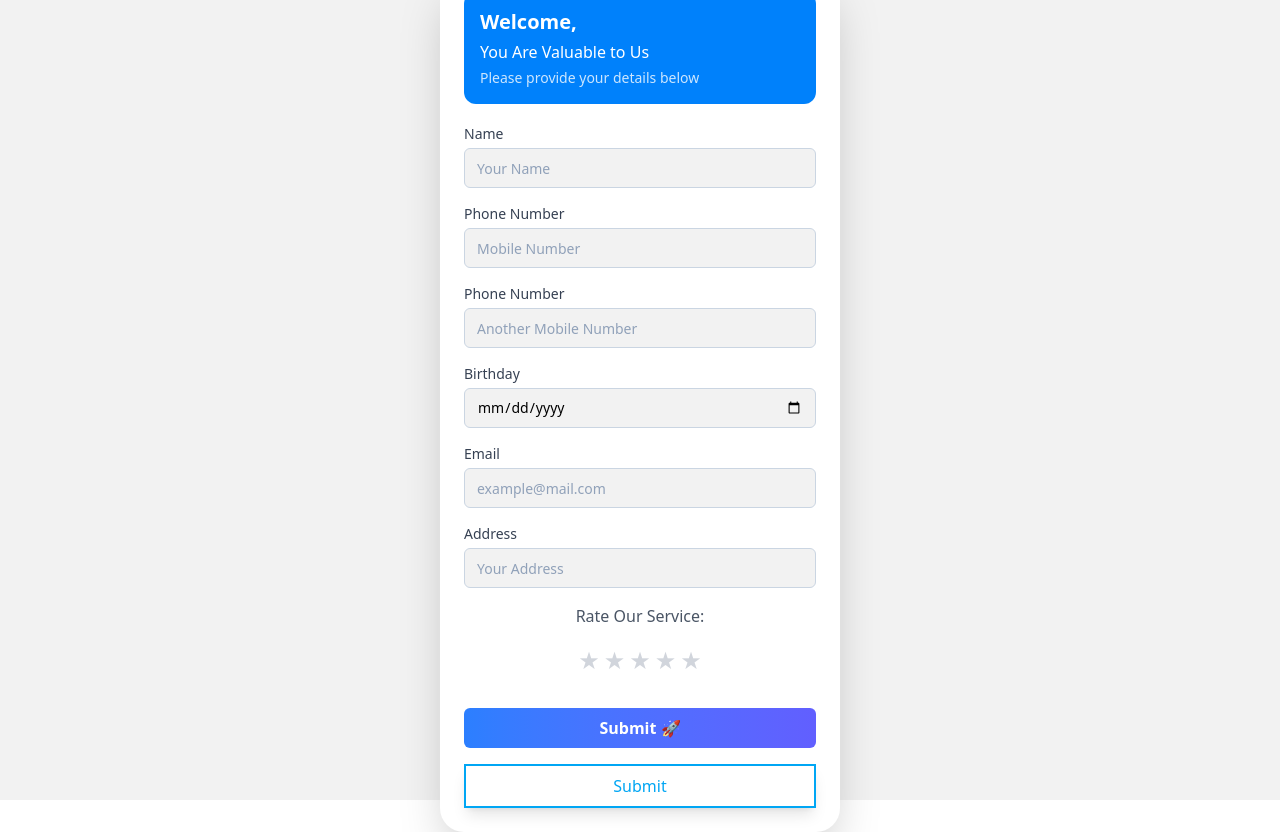
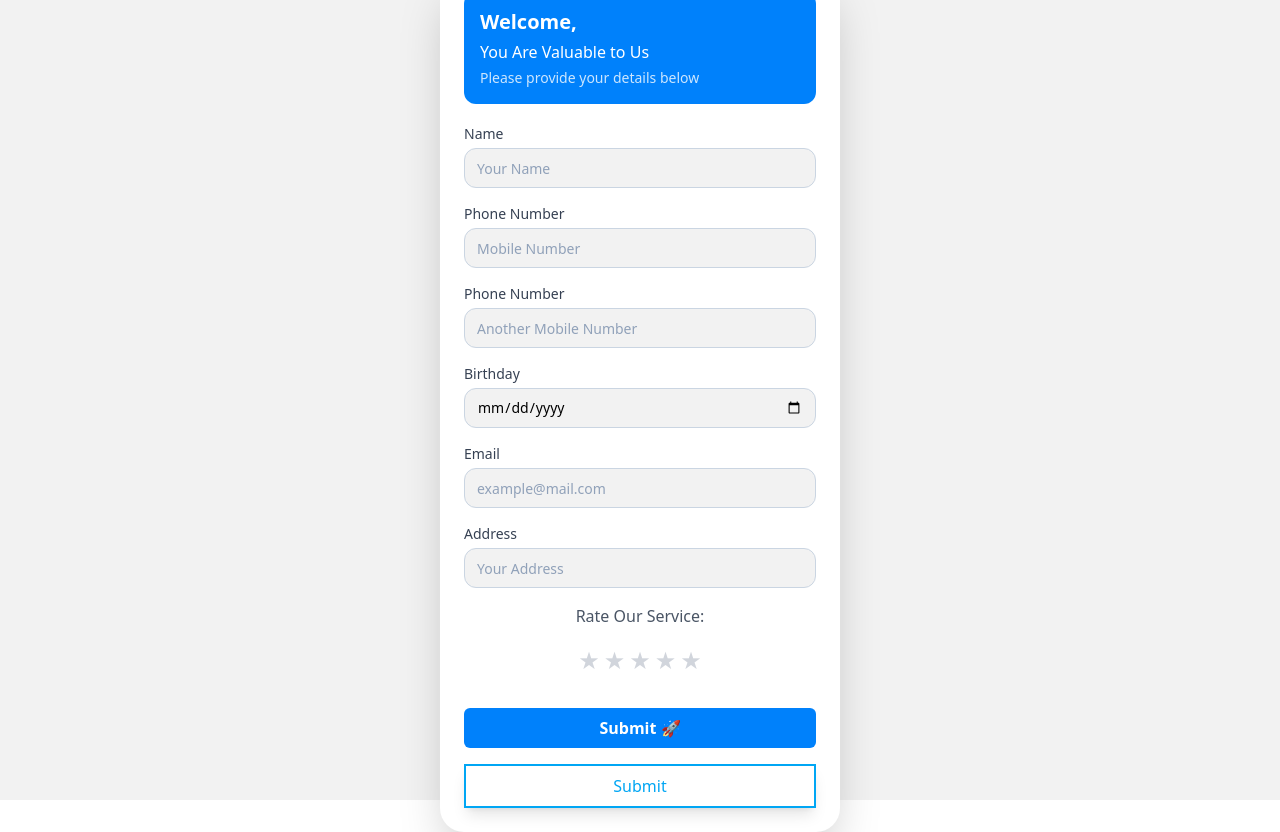
Before and after one commit to Lahiru-911/Customer-data-collector, a React (Vite) app: page / in a window 1280 px wide. Built offline with nearby package versions, Linux system fonts and the light colour scheme.

Commit message:
Update App.jsx

```diff
--- a/src/App.jsx
+++ b/src/App.jsx
@@ -39,7 +39,7 @@ const App = () => {
               </label>
               <input
                 required
-                className="w-full h-10 bg-[#F2F2F2] text-sm placeholder-slate-400 border border-slate-300 rounded-md outline-none px-3 focus:ring-1 focus:border-indigo-400 focus:ring-indigo-400"
+                className="w-full h-10 bg-[#F2F2F2] text-sm placeholder-slate-400 border border-slate-300 rounded-xl outline-none px-3 focus:ring-1 focus:border-[#0081FB] focus:ring-indigo-400"
                 placeholder={placeholder}
                 type={type}
               />
@@ -65,7 +65,7 @@ const App = () => {
           </div>
 
           {/* Submit Button */}
-          <button className="w-full bg-gradient-to-r from-blue-500 to-indigo-500 text-white py-2 rounded-md mt-4 text-md font-semibold hover:opacity-90 transition-all">
+          <button className="w-full bg-[#0081FB] hover:bg-[#0074E2] text-white py-2 rounded-md mt-4 text-md font-semibold hover:opacity-90 transition-all">
             Submit 🚀
           </button>
 
```
